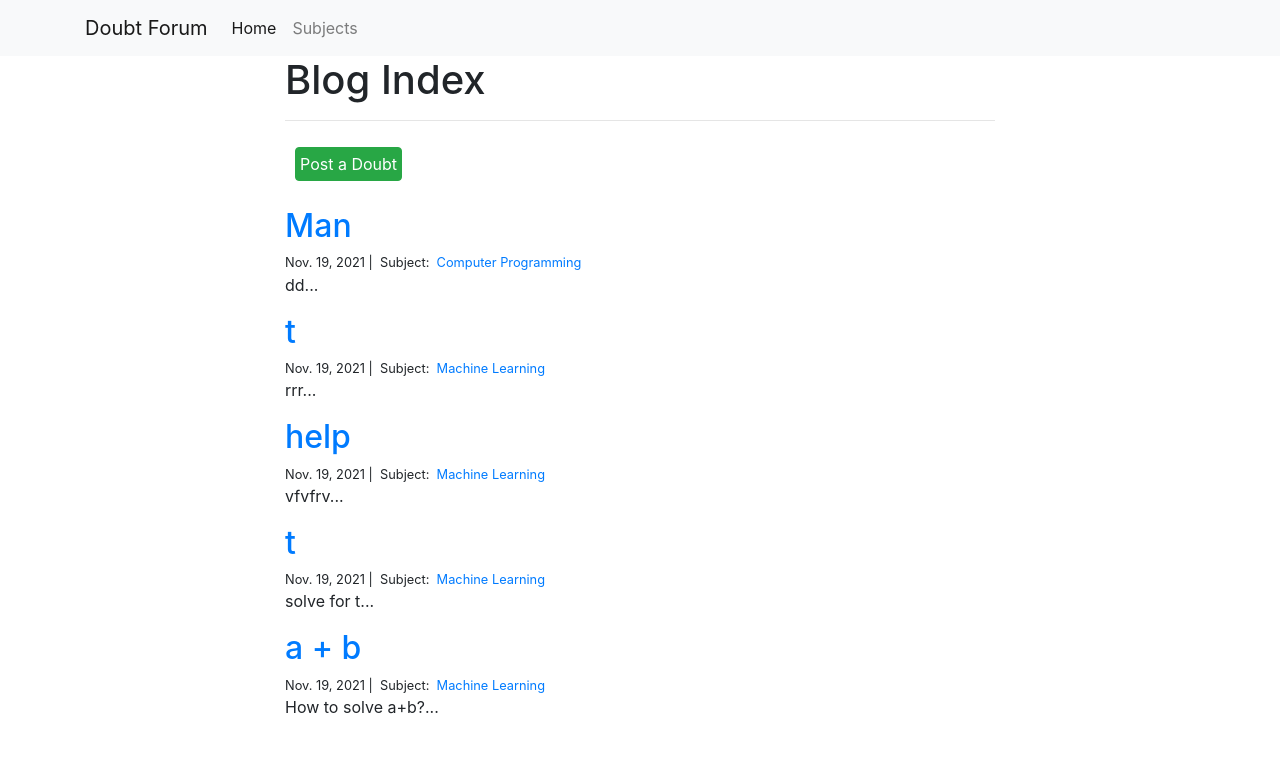
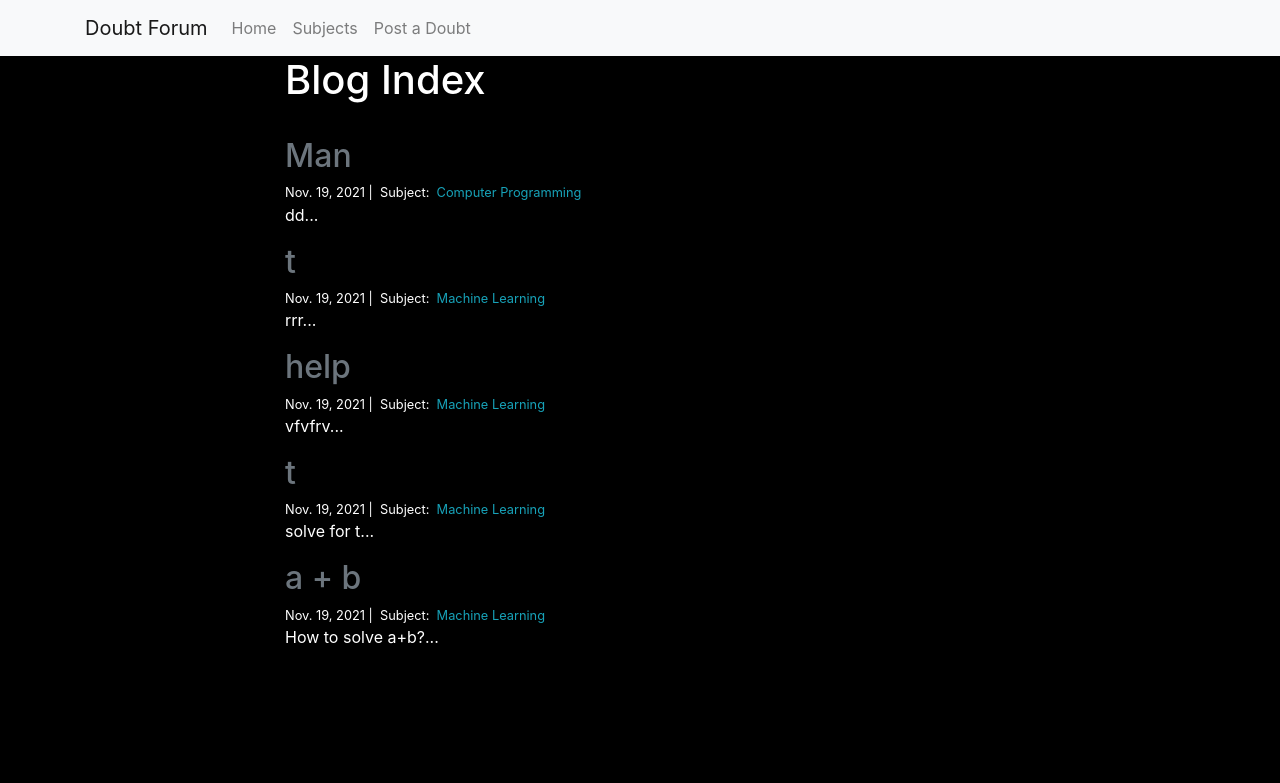
Before and after one commit to SriAish/WebApp_DoubtForum, a Django app: page / in a window 1280 px wide. Shown: the top 783 px of the page. Run offline with Django 3.2, Linux system fonts and the light colour scheme; data comes from the database, SQL or seed files in the repository; some libraries are stand-ins or nearby versions.

Commit message:
Added proper navigation and made home page more readable

```diff
--- a/templates/base.html
+++ b/templates/base.html
@@ -1,5 +1,7 @@
 <link rel="stylesheet" href="https://stackpath.bootstrapcdn.com/bootstrap/4.1.3/css/bootstrap.min.css" integrity="sha384-MCw98/SFnGE8fJT3GXwEOngsV7Zt27NXFoaoApmYm81iuXoPkFOJwJ8ERdknLPMO" crossorigin="anonymous">
-
+<style type="text/css">
+  body { background: black !important; } /* Adding !important forces the browser to overwrite the default style applied by Bootstrap */
+</style>
 <nav class="navbar navbar-expand-lg navbar-light bg-light">
     <div class="container">
         <a class="navbar-brand" href="{% url 'home' %}">Doubt Forum</a>
@@ -9,11 +11,14 @@
 
         <div class="collapse navbar-collapse" id="navbarSupportedContent">
           <ul class="navbar-nav mr-auto">
-            <li class="nav-item active">
+            <li class="nav-item">
               <a class="nav-link" href="{% url 'home' %}">Home</a>
             </li>
             <li class="nav-item">
               <a class="nav-link" href="{% url 'tag_list' %}">Subjects</a>
+            </li>
+            <li class="nav-item">
+              <a class="nav-link" href="{% url 'add_doubt' %}">Post a Doubt</a>
             </li>
           </ul>
         </div>
@@ -21,7 +26,7 @@
 
 </nav>
 
-<div class="container">
+<div class="container text-white">
     {% block page_content %}{% endblock %}
 </div>
 
--- a/templates/home.html
+++ b/templates/home.html
@@ -3,17 +3,13 @@
 <div class="col-md-8 offset-md-2">
     <h1>Blog Index</h1>
     <hr>
-    <form method="POST" action="{% url 'add_doubt' %}">
-        {% csrf_token %}
-    <button class="btn btn-success" style="width:fit-content; padding: 4px; margin:10px;">Post a Doubt</button>
-    </form>
     {% for doubt in doubts %}
-    <h2><a href="{% url 'doubt_complete' doubt.pk%}">{{ doubt.title }}</a></h2>
+    <h2><a href="{% url 'doubt_complete' doubt.pk%}" class="text-secondary">{{ doubt.title }}</a></h2>
     <small>
         {{ doubt.created_on.date }} |&nbsp;
         Subject:&nbsp;
         {% for tag in doubt.tags.all %}
-        <a href="{% url 'tagged_doubts' tag.name %}">
+        <a href="{% url 'tagged_doubts' tag.name %}" class="text-info">
             {{ tag.name }}
         </a>&nbsp;
         {% endfor %}
--- a/templates/tagList.html
+++ b/templates/tagList.html
@@ -1,7 +1,7 @@
 {% extends "base.html" %}
 {% block page_content %}
 <div class="col-md-8 offset-md-2">
-    <h1>Tag Index</h1>
+    <h1>Subject List</h1>
     <hr>
     {% for tag in tags %}
         <h2><a href="{% url 'tagged_doubts' tag.name %}">
```
